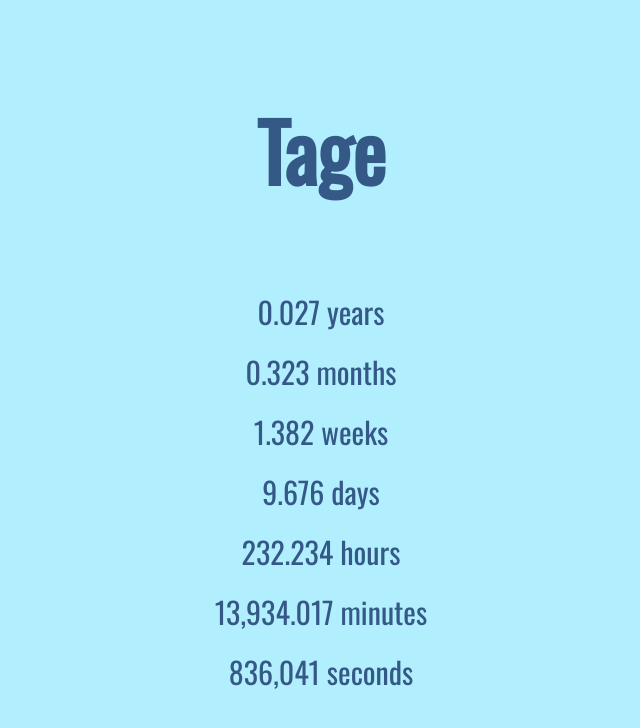
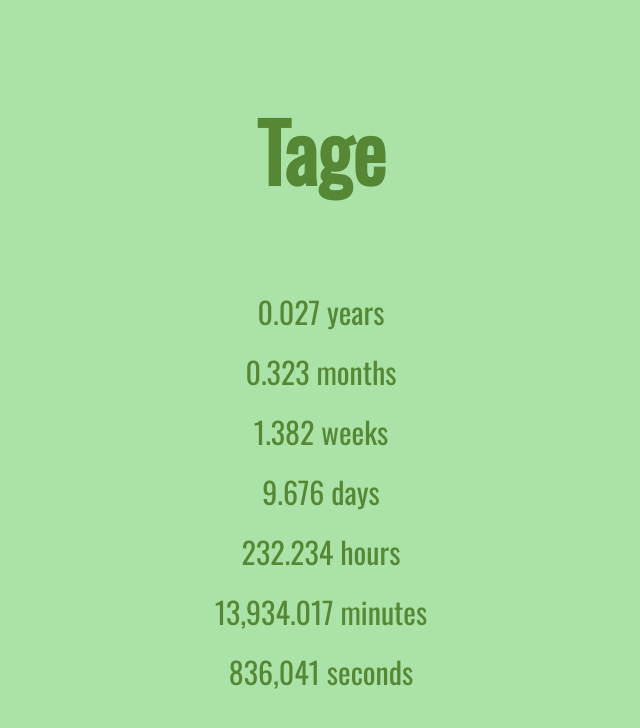
Before and after one commit to carlgrundberg/tage, a plain HTML site: page index.html in a window 1280 px wide. Shown: the whole page, without its empty margins (319-959 px from the left). Drawn offline with nearby package versions, Linux system fonts and the light colour scheme.

Commit message:
Background color

```diff
--- a/index.html
+++ b/index.html
@@ -12,8 +12,8 @@
         }
 
         body {
-            background-color: #b1efff;
-            color: #355987;
+            background-color: #abe2a8;
+            color: #568735;
             font-family: 'Oswald', sans-serif;
             font-size: 30px;
             text-align: center;
```
